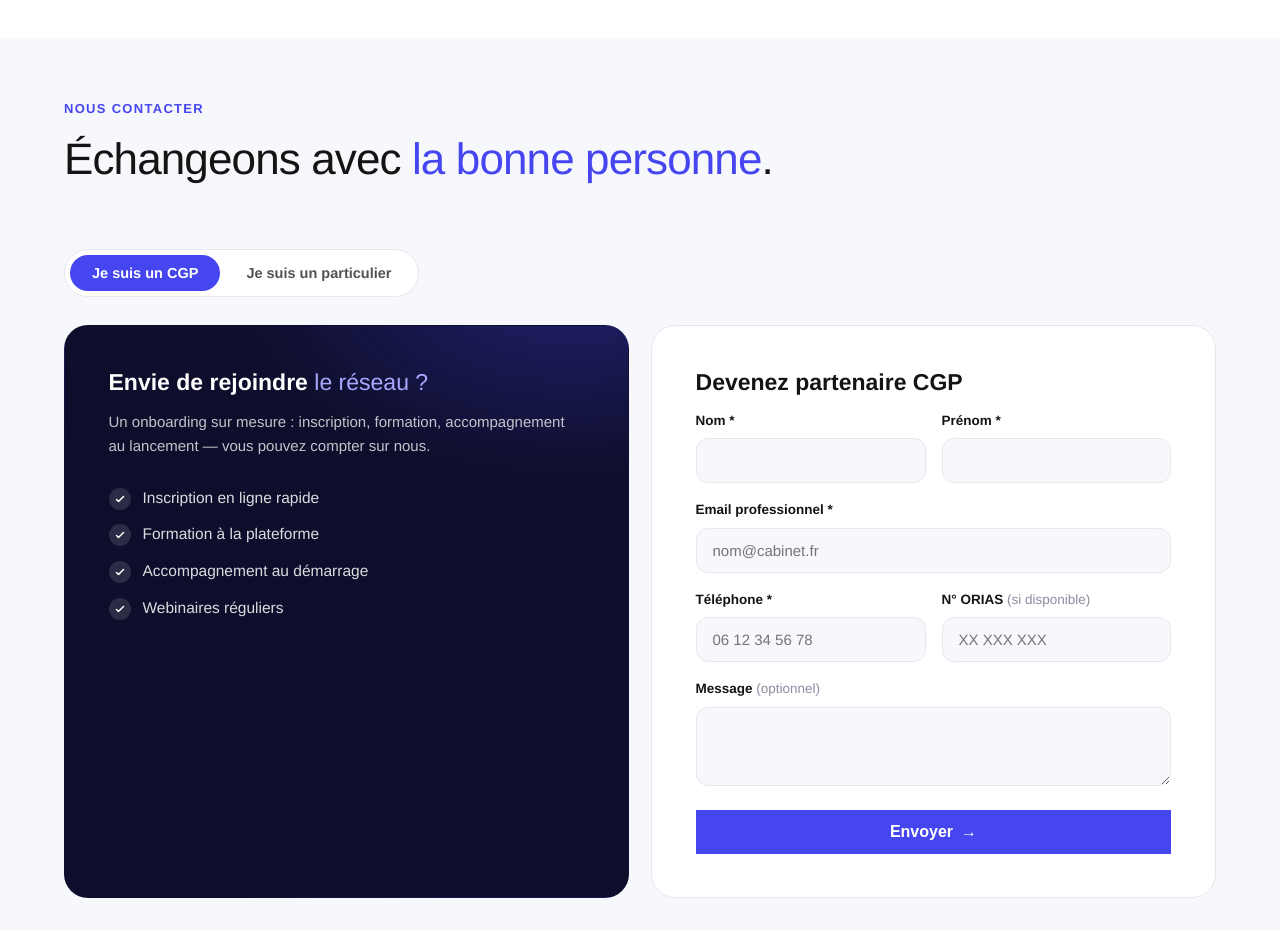
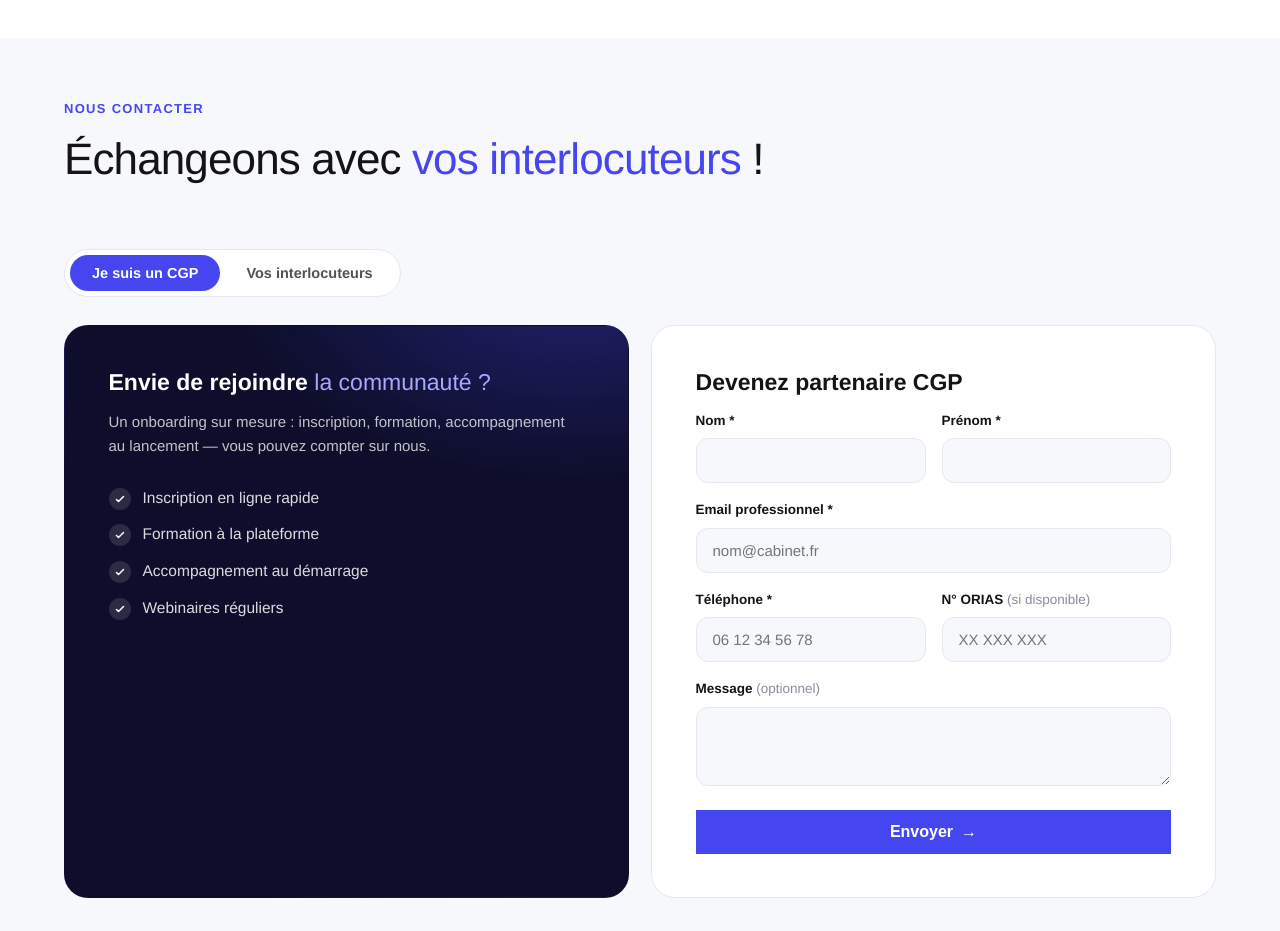
Before and after one commit to Yv-ia/landing-wenimmo, a Next.js app: page / in a window 1280 px wide. Shown: the part 4180-5111 px from the top of the page. Built offline with nearby package versions, Linux system fonts and the light colour scheme; a web font is replaced by a local one.

Commit message:
Hecaton checkpoint: update team (#9)
Created automatically by Hecaton after an agent prompt changed the worktree.

```diff
--- a/components/Team.jsx
+++ b/components/Team.jsx
@@ -24,7 +24,7 @@ export default function Team() {
         <div className="section__head reveal">
           <p className="section__kicker">Nous contacter</p>
           <h2 className="section__title">
-            Échangeons avec <em className="accent">la bonne personne</em>.
+            Échangeons avec <em className="accent">vos interlocuteurs</em>&nbsp;!
           </h2>
         </div>
 
@@ -44,7 +44,7 @@ export default function Team() {
             aria-selected={audience === "particulier"}
             onClick={() => setAudience("particulier")}
           >
-            Je suis un particulier
+            Vos interlocuteurs
           </button>
         </div>
         {audience === "particulier" && (
@@ -168,7 +168,7 @@ export default function Team() {
           {/* Bloc sombre : pitch « rejoindre le réseau » */}
           <div className="team__panel team__panel--dark">
             <h3>
-              Envie de rejoindre <em className="accent">le réseau&nbsp;?</em>
+              Envie de rejoindre <em className="accent">la communauté&nbsp;?</em>
             </h3>
             <p className="team__panel-lead">
               Un onboarding sur mesure&nbsp;: inscription, formation, accompagnement au lancement —
```
